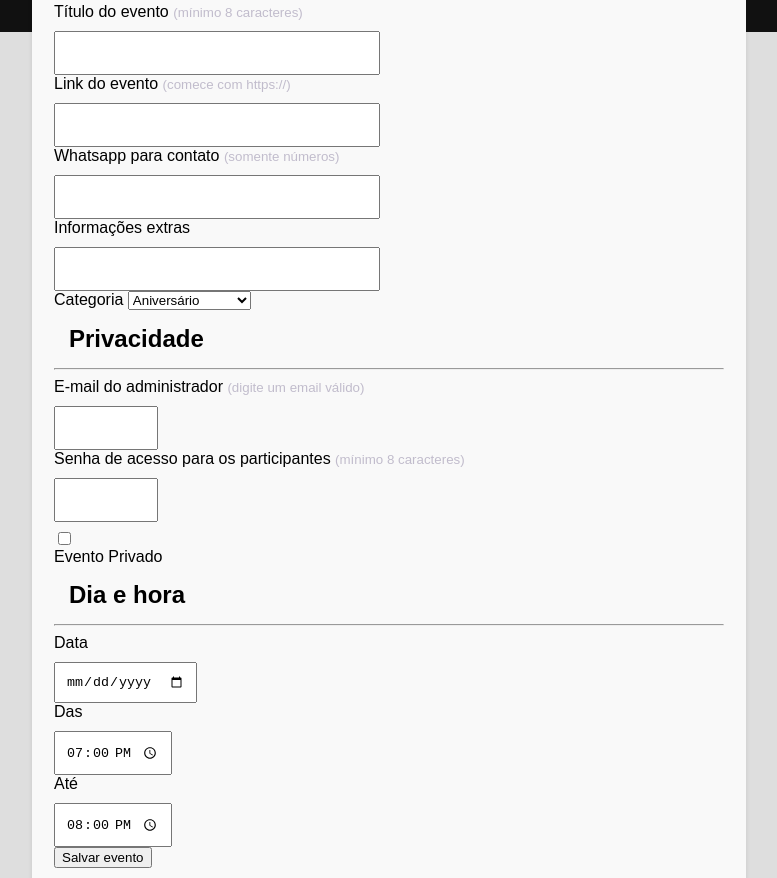
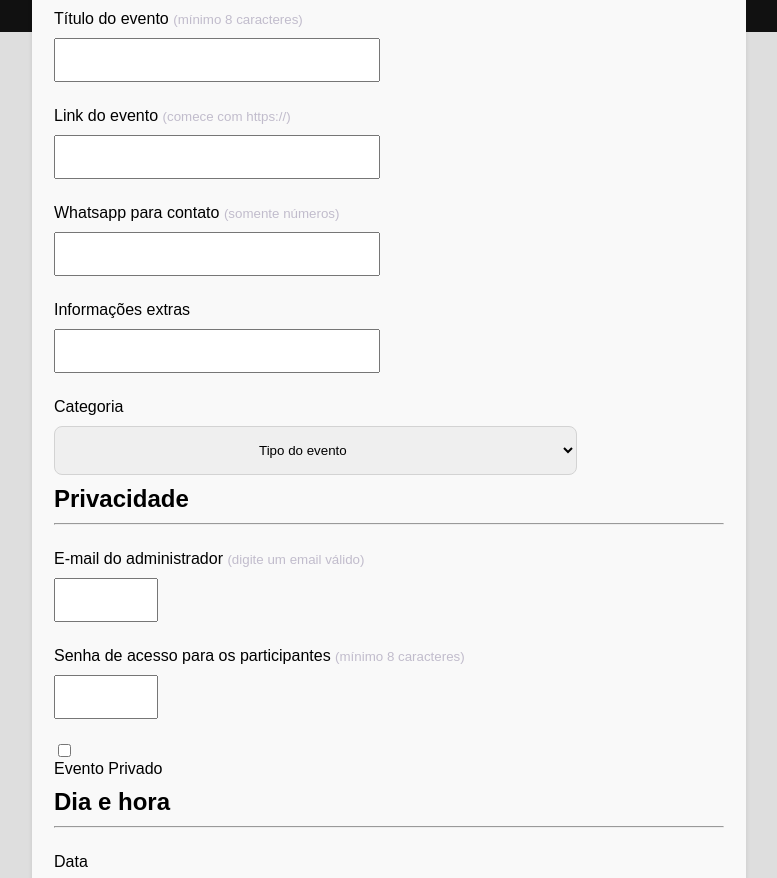
Before and after one commit to Katrisbug/cadastro-de-evento, a plain HTML site: page index.html in a window 1280 px wide. Shown: the part 298-1176 px from the top of the page, without its empty margins (288-1065 px from the left). Drawn offline with Linux system fonts and the light colour scheme.

Commit message:
button e estetica da caixa de categoria

```diff
--- a/css/style.css
+++ b/css/style.css
@@ -49,10 +49,12 @@ body {
 .login-box h2 {
     text-align: left;
     color: black;
-    margin: 15px;
+    margin: 10px auto;
 }
 
 label {
+    margin-top: 25px;
+    display: block;
     color: black;
 }
 
@@ -61,9 +63,31 @@ input {
     margin-top: 10px;
     padding: 10px;
     border-radius: 0 0 10px 0 rgba(0,0,0,0.1);
-
 }
 
 small {
     color: #C1BCCC
 }
+
+button {
+    margin-top: 25px;
+      width: 100%;
+      padding: 12px;
+      background-color: #04D361;
+      color: white;
+      font-size: 16px;
+      border: none;
+      border-radius: 5px;
+      cursor: pointer;
+}
+
+button:hover {
+    background-color: #F0F0F4;
+}
+
+select {
+    margin-top: 10px;
+    padding: 15px 200px;
+    border: 1px solid #d3d3d3;
+    border-radius: 8px;
+}
--- a/index.html
+++ b/index.html
@@ -39,6 +39,7 @@
 
             <label for="categoriaeventos">Categoria</label>
             <select id="categoriaeventos" name="categoriaeventos">
+                <option value="">Tipo do evento</option>
                 <option value="aniversario">Aniversário</option>
                 <option value="reuniao">Reunião</option>
                 <option value="concerto">Concerto/Música</option>
```
